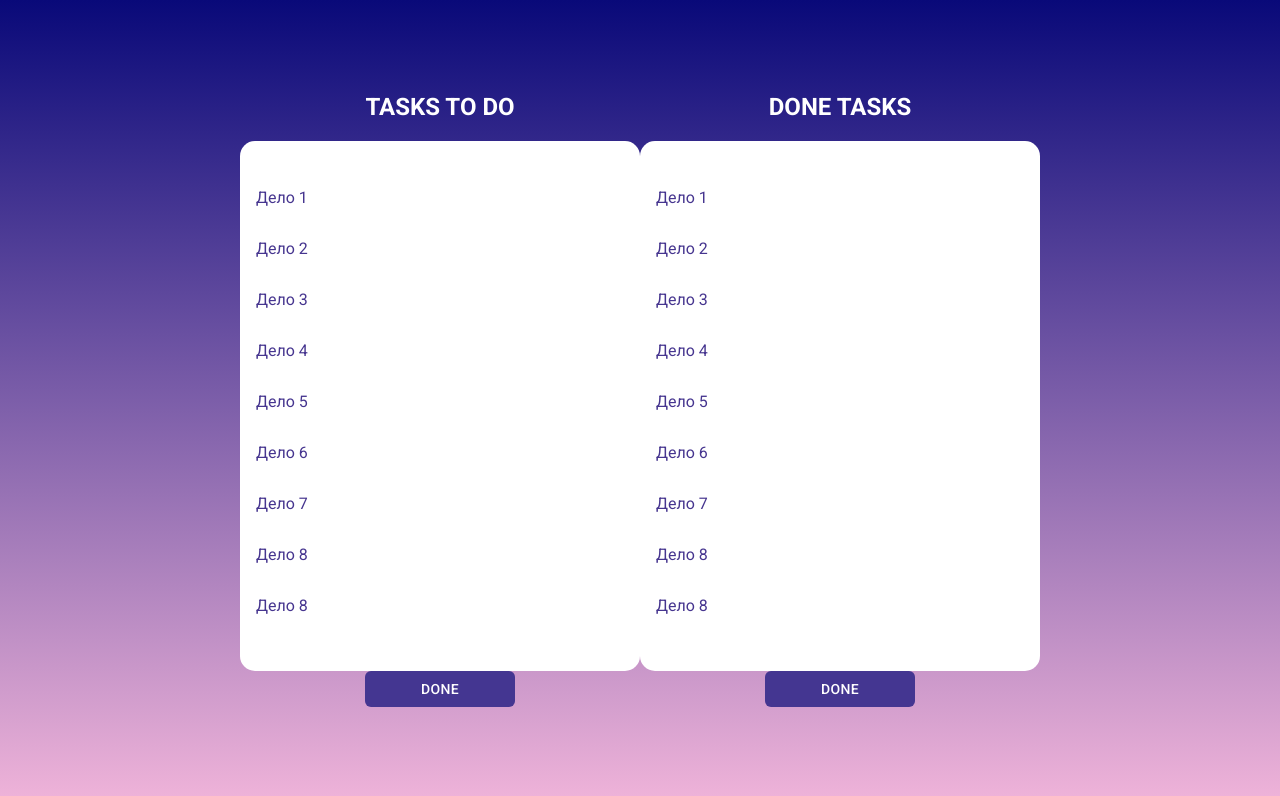
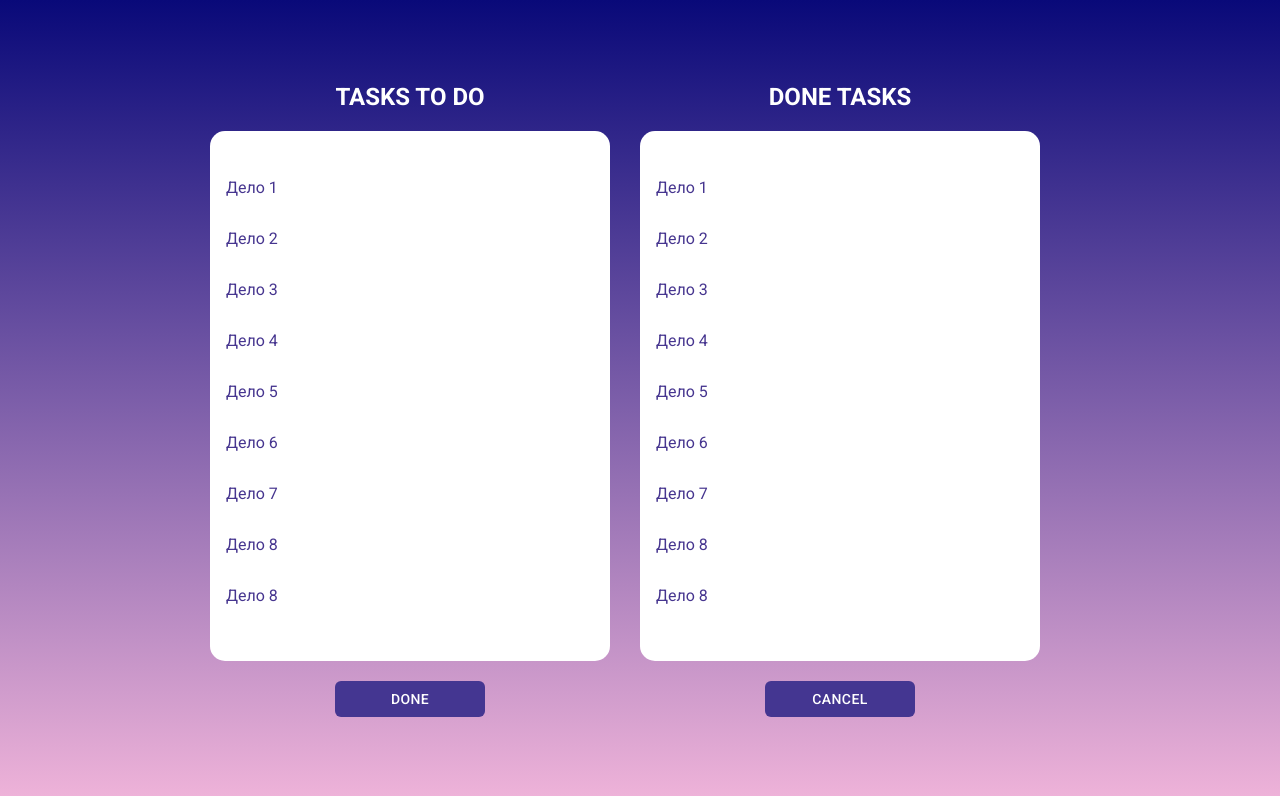
Before and after one commit to LissV/Context-Practice, a React (Create React App) app: page / in a window 1280 px wide. Shown: the top 796 px of the page. Built offline with nearby package versions, Linux system fonts and the light colour scheme.

Commit message:
начало контекст

```diff
--- a/src/App.jsx
+++ b/src/App.jsx
@@ -1,7 +1,10 @@
 import React from "react";
 import styled from "styled-components";
-import ListContainer from "./components/ListContainer";
-import ActionButton from "./components/Button";
+import DoneItems from "./DoneItems";
+import ToDoItems from "./ToDoItems";
+import { useState } from "react";
+import items from "./items";
+import ItemsContext from "./ItemsContext";
 
 const MainContainer = styled.div`
   background: rgb(60, 49, 143);
@@ -26,40 +29,27 @@ const Content = styled.div`
   justify-content: space-between;
 `;
 
-const ListWrapper = styled.div`
-  display: flex;
-  flex-direction: column;
-  align-items: center;
-`;
+const App = () => {
+  const [currentItems, setItems] = useState(items);
 
-const ListTitle = styled.div`
-  color: #fff;
-  text-transform: uppercase;
-  font-family: Roboto !important;
-  font-weight: 800;
-  font-size: 1.5rem;
-  margin-bottom: 20px;
-`;
+  const changeItem = (index) => {
+    const newItems = currentItems.splice(index, 1, {...currentItems[index], done: !currentItems[index].done});
+    setItems(newItems);
+  };
 
-const CustomActionButton = styled(ActionButton)`
-  margin-top: 20px !important;
-`;
-
-const App = () => {
   return (
     <MainContainer>
-      <Content>
-        <ListWrapper>
-          <ListTitle>Tasks to do</ListTitle>
-          <ListContainer />
-          <CustomActionButton />
-        </ListWrapper>
-        <ListWrapper>
-          <ListTitle>Done tasks</ListTitle>
-          <ListContainer />
-          <CustomActionButton />
-        </ListWrapper>
-      </Content>
+      <ItemsContext.Provider
+        value={{
+          items: currentItems,
+          changeList: changeItem
+        }}
+      >
+        <Content>
+          <ToDoItems />
+          <DoneItems />
+        </Content>
+      </ItemsContext.Provider>
     </MainContainer>
   );
 };
--- a/src/DoneItems.jsx
+++ b/src/DoneItems.jsx
@@ -0,0 +1,17 @@
+import React from "react";
+import ListContainer from "./components/ListContainer";
+import ActionButton from "./components/ActionButton";
+import ListWrapper from "./components/ListWrapper";
+import ListTitle from "./components/ListTitle";
+
+const DoneItems = () => {
+  return (
+    <ListWrapper>
+      <ListTitle>Done tasks</ListTitle>
+      <ListContainer />
+      <ActionButton>Cancel</ActionButton>
+    </ListWrapper>
+  );
+};
+
+export default DoneItems;
--- /dev/null
+++ b/src/ItemsContext.js
@@ -0,0 +1,5 @@
+import React from "react";
+
+const ItemsContext = React.createContext();
+
+export default ItemsContext;
--- a/src/ToDoItems.jsx
+++ b/src/ToDoItems.jsx
@@ -0,0 +1,17 @@
+import React from "react";
+import ListContainer from "./components/ListContainer";
+import ActionButton from "./components/ActionButton";
+import ListWrapper from "./components/ListWrapper";
+import ListTitle from "./components/ListTitle";
+
+const DoneItems = () => {
+  return (
+    <ListWrapper>
+      <ListTitle>Tasks to do</ListTitle>
+      <ListContainer />
+      <ActionButton>Done</ActionButton>
+    </ListWrapper>
+  );
+};
+
+export default DoneItems;
--- a/src/components/Button.jsx
+++ b/src/components/ActionButton.jsx
@@ -1,21 +1,10 @@
-import React from 'react';
 import styled from 'styled-components';
 import Button from '@material-ui/core/Button';
 
-const ButtonWrapper = styled(Button)`
+export default styled(Button)`
     border-radius: 6px !important;
     background: #443691 !important;
     color: #ffffff !important;
     text-transform: uppercase;
     width: 150px;
 `;
-
-const ActionButton = () => {
-    return (
-      <ButtonWrapper>
-          Done
-      </ButtonWrapper>
-    );
-  }
-
-  export default ActionButton;
--- a/src/components/ListContainer.jsx
+++ b/src/components/ListContainer.jsx
@@ -16,7 +16,7 @@ const ListWrapper = styled.div`
   height: 500px;
   width: 400px;
   padding: 15px 0;
-  margin: 0;
+  margin: 0 0 20px;
   border-radius: 15px;
 `;
 
--- /dev/null
+++ b/src/components/ListTitle.jsx
@@ -0,0 +1,10 @@
+import styled from "styled-components";
+
+export default styled.div`
+  color: #fff;
+  text-transform: uppercase;
+  font-family: Roboto !important;
+  font-weight: 800;
+  font-size: 1.5rem;
+  margin-bottom: 20px;
+`;
--- /dev/null
+++ b/src/components/ListWrapper.jsx
@@ -0,0 +1,8 @@
+import styled from "styled-components";
+
+export default styled.div`
+  display: flex;
+  flex-direction: column;
+  align-items: center;
+  margin-right: 30px;
+`;
--- /dev/null
+++ b/src/items.js
@@ -0,0 +1,15 @@
+const items = [
+    {id: 1, title: 'Дело 1', done: false},
+    {id: 2, title: 'Дело 2', done: false},
+    {id: 3, title: 'Дело 3', done: false},
+    {id: 4, title: 'Дело 4', done: false},
+    {id: 5, title: 'Дело 5', done: false},
+    {id: 6, title: 'Дело 6', done: false},
+    {id: 7, title: 'Дело 7', done: false},
+    {id: 8, title: 'Дело 8', done: false},
+    {id: 9, title: 'Дело 9', done: false},
+    {id: 10, title: 'Дело 10', done: false},
+    {id: 11, title: 'Дело 11', done: false},
+];
+
+export default items;
```
